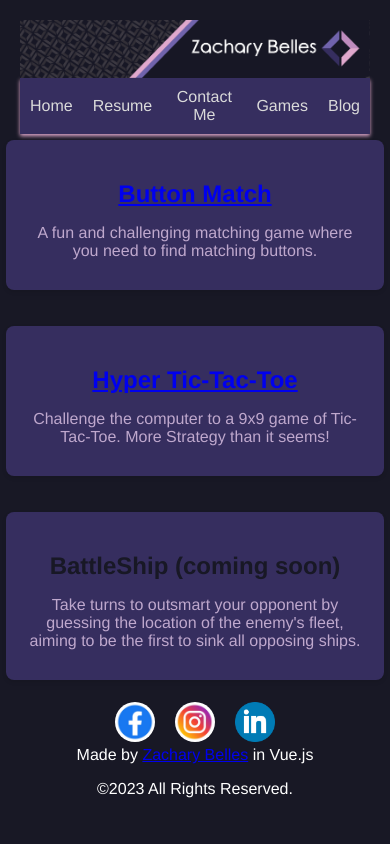
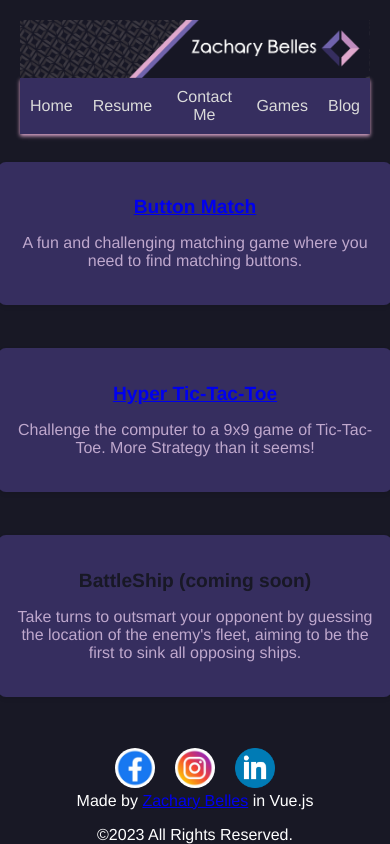
Before and after one commit to zmbelles/personal-site-v2, a Vue app: page /games in a window 390 px wide. Built offline with nearby package versions, Linux system fonts and the light colour scheme.

Commit message:
changed px to vh for responsiveness
fixed issues with pages not showing up the same across devices

```diff
--- a/src/components/GamesPage.vue
+++ b/src/components/GamesPage.vue
@@ -3,62 +3,93 @@
 	<div class="game-page">
 		<div class="game-card">
 			<h2><router-link to="/games/match">Button Match</router-link></h2>
-      <p>A fun and challenging matching game where you need to find matching buttons.</p>
+			<p>
+				A fun and challenging matching game where you need to find
+				matching buttons.
+			</p>
 		</div>
-    <br><br>
+		<br /><br />
 		<div class="game-card">
-      <h2><router-link to="/games/tic-tac-toe">Hyper Tic-Tac-Toe</router-link></h2>
-      <p>Challenge the computer to a 9x9 game of Tic-Tac-Toe. More Strategy than it seems!</p>
+			<h2>
+				<router-link to="/games/tic-tac-toe"
+					>Hyper Tic-Tac-Toe</router-link
+				>
+			</h2>
+			<p>
+				Challenge the computer to a 9x9 game of Tic-Tac-Toe. More
+				Strategy than it seems!
+			</p>
 		</div>
-    <br><br>
+		<br /><br />
 		<div class="game-card">
 			<!-- <h2><router-link to="/games/battleship">BattleShip</router-link></h2> -->
 			<h2 class="coming-soon">BattleShip (coming soon)</h2>
-      <p>Take turns to outsmart your opponent by guessing the location of the enemy's fleet, aiming to be the first to sink all opposing ships.</p>
+			<p>
+				Take turns to outsmart your opponent by guessing the location of
+				the enemy's fleet, aiming to be the first to sink all opposing
+				ships.
+			</p>
 		</div>
 	</div>
 </template>
 
 <script>
 export default {
-    name: 'GamePage',
-  }
+	name: "GamePage",
+};
 </script>
 
 <style scoped>
 .game-page {
 	display: flex;
-    flex-direction: column; /* Aligns children vertically */
-    justify-content: center; /* Centers children vertically */
-    align-items: center; /* Centers children horizontally */
+	flex-direction: column;
+	justify-content: center;
+  max-height: 100vh;
+	align-items: center;
 	background-color: #181825;
-    height: 56vh;
-    padding: 20px; /* Adds some space between the cards */
+	min-height: 56vh; /* Changed to min-height for flexibility */
+	padding: 2%; /* Relative unit */
 }
 
-
 .game-card {
-    background-color: #362E5F;
-    padding: 20px;
+	background-color: #362e5f;
+	padding: 1%; /* Relative unit */
 	border-radius: 8px;
 	box-shadow: 0 2px 4px rgba(0, 0, 0, 0.1);
 	transition: box-shadow 0.3s ease;
 	text-align: center;
-    max-width: 40vh;
-    width: 100%;
+	max-width: 50vh;
+	width: 80%; /* Adjust width to be relative */
+	margin-bottom: 2%; /* Added margin between cards */
 }
 
 .game-card h2 {
-    font-size: 24px;
-    font-weight: bold;
-    margin-bottom: 10px;
+	font-size: 1.5rem; /* Relative unit */
 	color: #181825;
 }
+
 .coming-soon h2 {
 	color: #2d2d41;
 }
+
 .game-card p {
-    color: #BFA8CD;
-    margin-bottom: 10px;
+	color: #bfa8cd;
+}
+
+/* Media Queries for different screen sizes */
+@media (max-width: 768px) {
+	.game-card {
+		width: 95%; /* Increase width for smaller screens */
+	}
+}
+
+@media (max-width: 480px) {
+	.game-card {
+		padding: 5%; /* Increase padding for very small screens */
+		max-width: none;
+	}
+	.game-card h2 {
+		font-size: 1.2rem; /* Adjust font size for small screens */
+	}
 }
 </style>
--- a/src/components/games/ButtonMatch.vue
+++ b/src/components/games/ButtonMatch.vue
@@ -179,34 +179,42 @@ export default {
 
 <style scoped>
 .content-box {
-	background-color: #362e5f; /* Your desired background color */
-	border-radius: 15px; /* Rounded corners */
-	box-shadow: 0 4px 8px rgba(0, 0, 0, 0.2); /* Optional: Adds a shadow for depth */
-	width: 100%; /* Full width */
-	max-width: 800px; /* Maximum width */
-	margin: auto; /* Center the box */
+    background-color: #362e5f;
+    border-radius: 15px;
+    box-shadow: 0 4px 8px rgba(0, 0, 0, 0.2);
+    width: 100%;
+    max-width: 800px;
+    margin: auto;
 }
+
 .button-match-container {
     display: flex;
     flex-direction: column;
     justify-content: center;
     align-items: center;
-	height: 100vh;
+    min-height: 100vh; /* Changed to min-height */
+    padding: 10px; /* Added padding */
 }
+
 .button-match-header {
     color: #9510d8;
+    text-align: center; /* Center the headers */
+    margin: 10px 0; /* Added margin */
 }
+
 .button-match {
     background-color: #f4f4f4;
     padding: 20px;
     border-radius: 8px;
     box-shadow: 0 2px 4px rgba(0, 0, 0, 0.1);
-	width: 400px;
+    max-width: 90%; /* Adjusted width for responsiveness */
+    margin: 10px; /* Added margin */
 }
 
 .grid-row {
     display: flex;
-	margin-bottom: 4px;
+    justify-content: center; /* Center buttons in row */
+    flex-wrap: wrap; /* Wrap buttons for smaller screens */
 }
 
 .grid {
@@ -226,18 +234,20 @@ export default {
     border-radius: 6px;
     cursor: pointer;
 }
+
 .button {
     width: 30px;
     height: 30px;
     border: none;
-	margin-right: 4px;
-	box-shadow: 1 2px 4px rgba(1, 1, 0, 0.6); /* Initial box shadow */
+    margin: 2px; /* Reduced margin */
+    box-shadow: 1px 2px 4px rgba(1, 1, 0, 0.6);
 }
 
 .button:hover {
-	box-shadow: 0 4px 8px rgba(0, 0, 0, 0.2); /* Shadow on hover */
-	transform: translateY(2px); /* Depress inward on hover */
+    box-shadow: 0 4px 8px rgba(0, 0, 0, 0.2);
+    transform: translateY(2px);
 }
+
 .timer {
     display: flex;
     justify-content: center;
@@ -251,8 +261,9 @@ export default {
     border-radius: 8px;
     margin-bottom: 20px;
     width: 100px;
-	box-shadow: 1 2px 4px rgba(0, 0, 0, 0.1);
+    box-shadow: 1px 2px 4px rgba(0, 0, 0, 0.1);
 }
+
 .popup-overlay {
     position: fixed;
     top: 0;
@@ -285,16 +296,37 @@ export default {
 }
 
 @keyframes blink {
-	0%,
-	49% {
+    0%, 49% {
         opacity: 1;
     }
-	50%,
-	100% {
+    50%, 100% {
         opacity: 0;
     }
 }
+
 .blinking {
     animation: blink 1s infinite;
 }
+
+/* Media Queries for different screen sizes */
+@media (max-width: 768px) {
+    .button-match {
+        width: 95%; /* Increase width for smaller screens */
+    }
+
+    .button {
+        width: 25px; /* Adjust button size */
+        height: 25px;
+    }
+
+    .timer, .popup button {
+        font-size: 20px; /* Adjust font size for readability */
+    }
+}
+
+@media (max-width: 480px) {
+    .grid-row {
+        flex-direction: column; /* Stack buttons vertically on very small screens */
+    }
+}
 </style>
```
Lines whose indentation alone changed are shown as unchanged.
